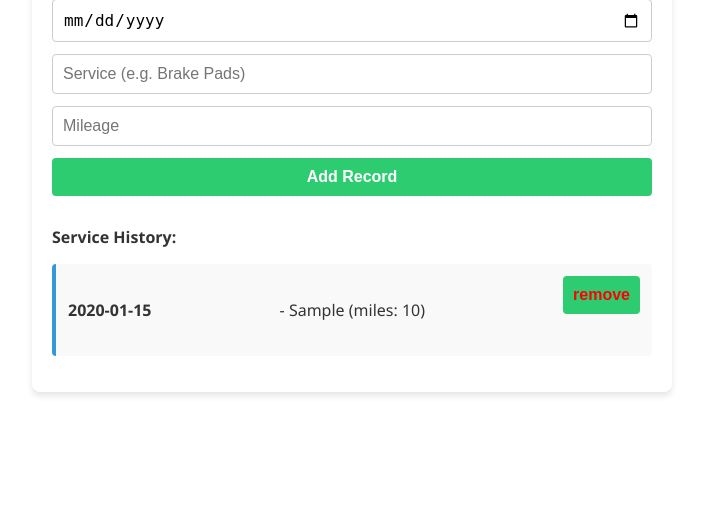
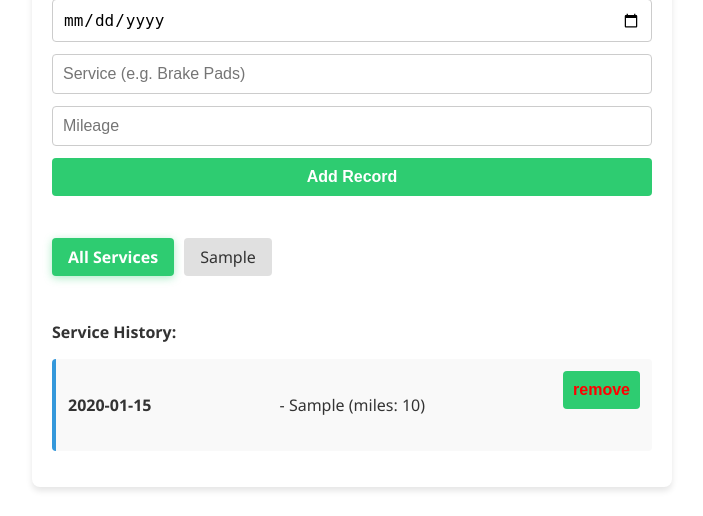
Before and after one commit to joshtheclipper/motohx, a Flask app: page / in a window 1280 px wide. Shown: the part 220-736 px from the top of the page, without its empty margins (288-991 px from the left). Run offline with Flask 3, Linux system fonts and the light colour scheme; tables that the repository leaves empty hold one stand-in row (values such as "Sample post").

Commit message:
Add tabbed navigation for service filtering in maintenance logs
- Implemented tab-based filtering in the home route to display different
  types of maintenance services.
- Updated the index.html template to include tab buttons and styles for
  active tabs.
- Modified the SQL query to filter records based on the selected tab.

```diff
--- a/app.py
+++ b/app.py
@@ -1,6 +1,7 @@
 import sqlite3
 
 from flask import Flask, redirect, render_template, request
+from flask.ctx import copy_current_request_context
 
 app = Flask(__name__)
 
@@ -57,16 +58,26 @@ def home():
         conn.close()
         return redirect("/")
 
-    # IF GET: The user is just loading the homepage
+    # IF GET: The user is loading the homepage
     conn = sqlite3.connect("database.db")
     conn.row_factory = sqlite3.Row
     cursor = conn.cursor()
 
-    cursor.execute("SELECT * FROM maintenance ORDER BY mileage DESC")
+    current_tab = request.args.get("tab", "All")
+
+    # Change our SQL query based on what tab is active
+    if current_tab == "All":
+        cursor.execute("SELECT * FROM maintenance ORDER BY mileage DESC")
+    else:
+        cursor.execute(
+            "SELECT * FROM maintenance WHERE service = ? ORDER BY mileage DESC",
+            (current_tab,),
+        )
+
     records = cursor.fetchall()
+
     cursor.execute("SELECT DISTINCT service FROM maintenance")
     past_services_rows = cursor.fetchall()
-
     past_services = [row["service"] for row in past_services_rows]
 
     default_services = [
@@ -82,7 +93,13 @@ def home():
 
     conn.close()
 
-    return render_template("index.html", logs=records, service_options=all_options)
+    return render_template(
+        "index.html",
+        logs=records,
+        service_options=all_options,
+        tabs=past_services,
+        active_tab=current_tab,
+    )
 
 
 @app.route("/delete/<int:record_id>", methods=["POST"])
--- a/templates/index.html
+++ b/templates/index.html
@@ -40,6 +40,14 @@
             }
             button:hover { background-color: #27ae60; }
 
+            /* Target an element ONLY if it has both classes applied */
+            .tab-button.active {
+                background-color: #2ecc71 !important; /* Matches your beautiful green 'Add Record' button */
+                color: white !important;
+                font-weight: bold;
+                box-shadow: 0 2px 8px rgba(46, 204, 113, 0.4); /* Gives it a slight intentional glow */
+            }
+
             /* Style the maintenance history list */
             ul { list-style-type: none; padding: 0; }
             li {
@@ -73,13 +81,28 @@
             <input type="number" name="mileage" placeholder="Mileage" required>
             <button type="submit">Add Record</button>
 
+            <div class="tab-container" style="margin-top: 30px; margin-bottom: 15px; display: flex; gap: 10px;">
+
+                <a href="/" class="tab-button {% if active_tab == 'All' %}active{% endif %}"
+                   style="padding: 8px 16px; text-decoration: none; border-radius: 4px; background: #e0e0e0; color: #333;">
+                   All Services
+                </a>
+
+                {% for tab in tabs %}
+                    <a href="/?tab={{ tab|urlencode }}" class="tab-button {% if active_tab == tab %}active{% endif %}"
+                       style="padding: 8px 16px; text-decoration: none; border-radius: 4px; background: #e0e0e0; color: #333;">
+                       {{ tab }}
+                    </a>
+                {% endfor %}
+            </div>
+
         </form>
         <p><strong>Service History:</strong></p>
 
         <ul>
             {% for log in logs %}
             <li>
-                <strong>{{ log.date }}</strong> - {{ log.service}} (miles: {{log.mileage }})
+                <strong>{{ log.date }}</strong> - {{ log.service }} (miles: {{ "{:,}".format(log.mileage) }})
                 <form action="/delete/{{ log.id }}" method="POST" style="display:inline;">
                     <button type="submit" style="color: red; margin-left: 10px; cursor: pointer;">remove</button>
                 </form>
```
